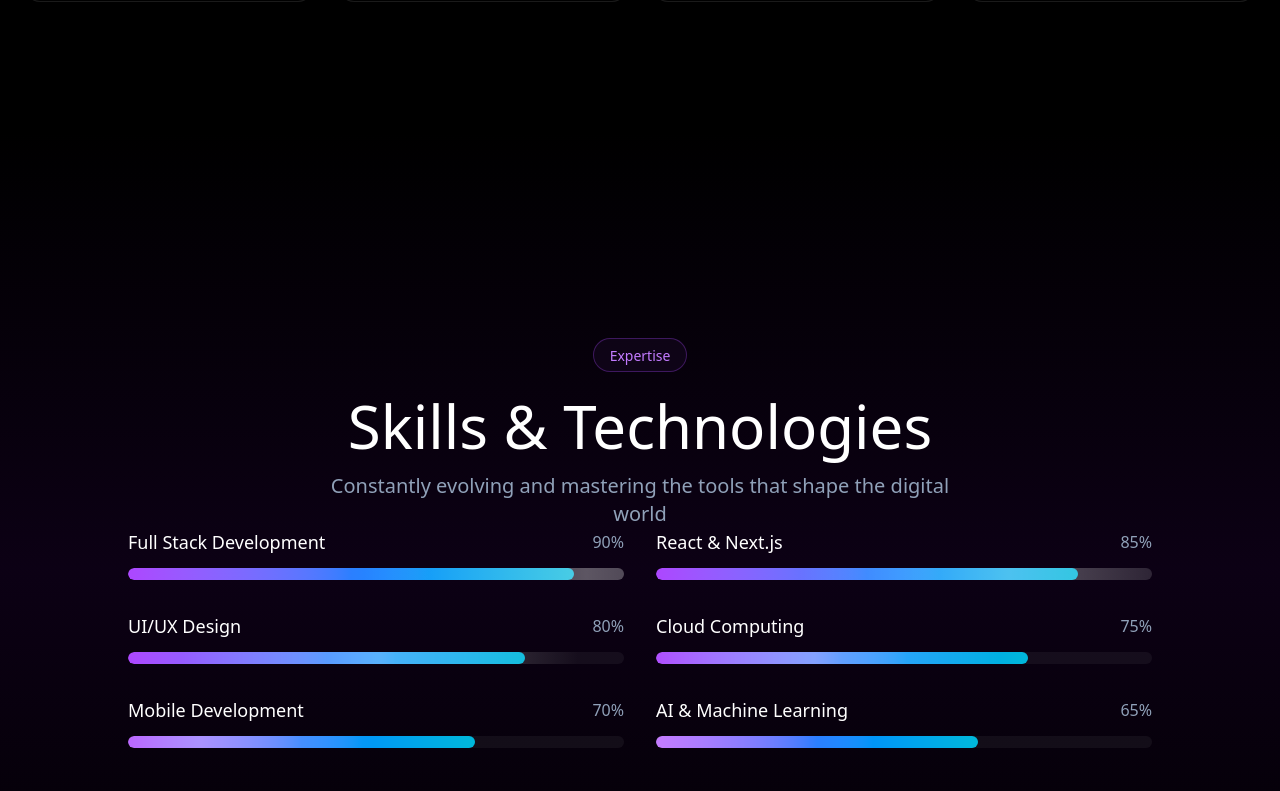
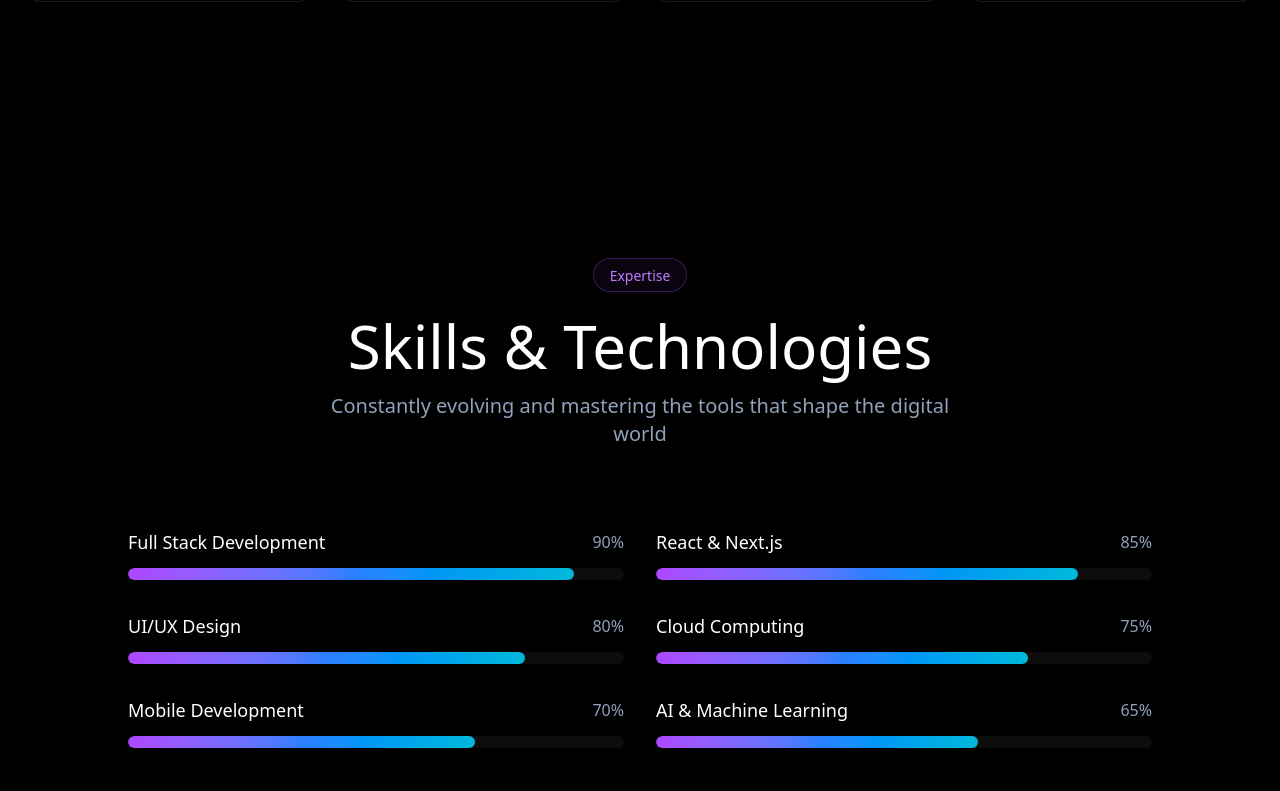
Before and after one commit to ys-rathore/rocket, a React (Vite) app: page / in a window 1280 px wide. Shown: the part 1809-2600 px from the top of the page. Built offline with nearby package versions, Linux system fonts and the light colour scheme.

Commit message:
Update index.css

```diff
--- a/src/index.css
+++ b/src/index.css
@@ -587,7 +587,7 @@
   }
 
   .mb-20 {
-    margin-top: calc(var(--spacing) * 20);
+    margin-bottom: calc(var(--spacing) * 20);
   }
 
   .mb-24 {
@@ -1072,8 +1072,7 @@
 
   .via-purple-950\/20 {
     --tw-gradient-via: color-mix(in srgb, oklch(.291 .149 302.717) 20%, transparent);
-    --tw-gradient-via-stops: var(--tw-gradient-position), var(--tw-gradient-from) var(--tw-gradient-from-position), var(--tw-gradient-via) var(--tw-gradient-via-position), var(--tw-gradient-to) var(--tw-gradient-to-position);
-    --tw-gradient-stops: var(--tw-gradient-via-stops);
+    --tw-gradient-via-stops: var(--tw-gradient-position), var(--tw-gradient-from) var(--tw-gradient-from-position), var(--tw-gradient-via) var(--tw-gradient-via-position), var(--tw-gradient-to) var(--tw-gradient-to-position));
   }
 
   @supports (color: color-mix(in lab, red, red)) {
@@ -1084,14 +1083,12 @@
 
   .via-white {
     --tw-gradient-via: var(--color-white);
-    --tw-gradient-via-stops: var(--tw-gradient-position), var(--tw-gradient-from) var(--tw-gradient-from-position), var(--tw-gradient-via) var(--tw-gradient-via-position), var(--tw-gradient-to) var(--tw-gradient-to-position);
-    --tw-gradient-stops: var(--tw-gradient-via-stops);
+    --tw-gradient-via-stops: var(--tw-gradient-position), var(--tw-gradient-from) var(--tw-gradient-from-position), var(--tw-gradient-via) var(--tw-gradient-via-position), var(--tw-gradient-to) var(--tw-gradient-to-position));
   }
 
   .via-white\/30 {
     --tw-gradient-via: #ffffff4d;
-    --tw-gradient-via-stops: var(--tw-gradient-position), var(--tw-gradient-from) var(--tw-gradient-from-position), var(--tw-gradient-via) var(--tw-gradient-via-position), var(--tw-gradient-to) var(--tw-gradient-to-position);
-    --tw-gradient-stops: var(--tw-gradient-via-stops);
+    --tw-gradient-via-stops: var(--tw-gradient-position), var(--tw-gradient-from) var(--tw-gradient-from-position), var(--tw-gradient-via) var(--tw-gradient-via-position), var(--tw-gradient-to) var(--tw-gradient-to-position));
   }
 
   @supports (color: color-mix(in lab, red, red)) {
@@ -1613,10 +1610,10 @@
   --ring: oklch(.708 0 0);
   --chart-1: oklch(.646 .222 41.116);
   --chart-2: oklch(.6 .118 184.704);
-  --chart-3: oklch(.398 .07 227.392);
+  --chart-3: oklch(.769 .188 70.08);
   --chart-4: oklch(.828 .189 84.429);
-  --chart-5: oklch(.769 .188 70.08);
-    --radius: .625rem;
+  --chart-5: oklch(.645 .246 16.439);
+  --radius: .625rem;
   --sidebar: oklch(.985 0 0);
   --sidebar-foreground: oklch(.145 0 0);
   --sidebar-primary: #030213;
@@ -1976,7 +1973,7 @@ html {
 
 @property --tw-inset-ring-shadow {
   syntax: "*";
-  inherits: false
+  inherits: false;
   initial-value: 0 0 #0000;
 }
 
```
